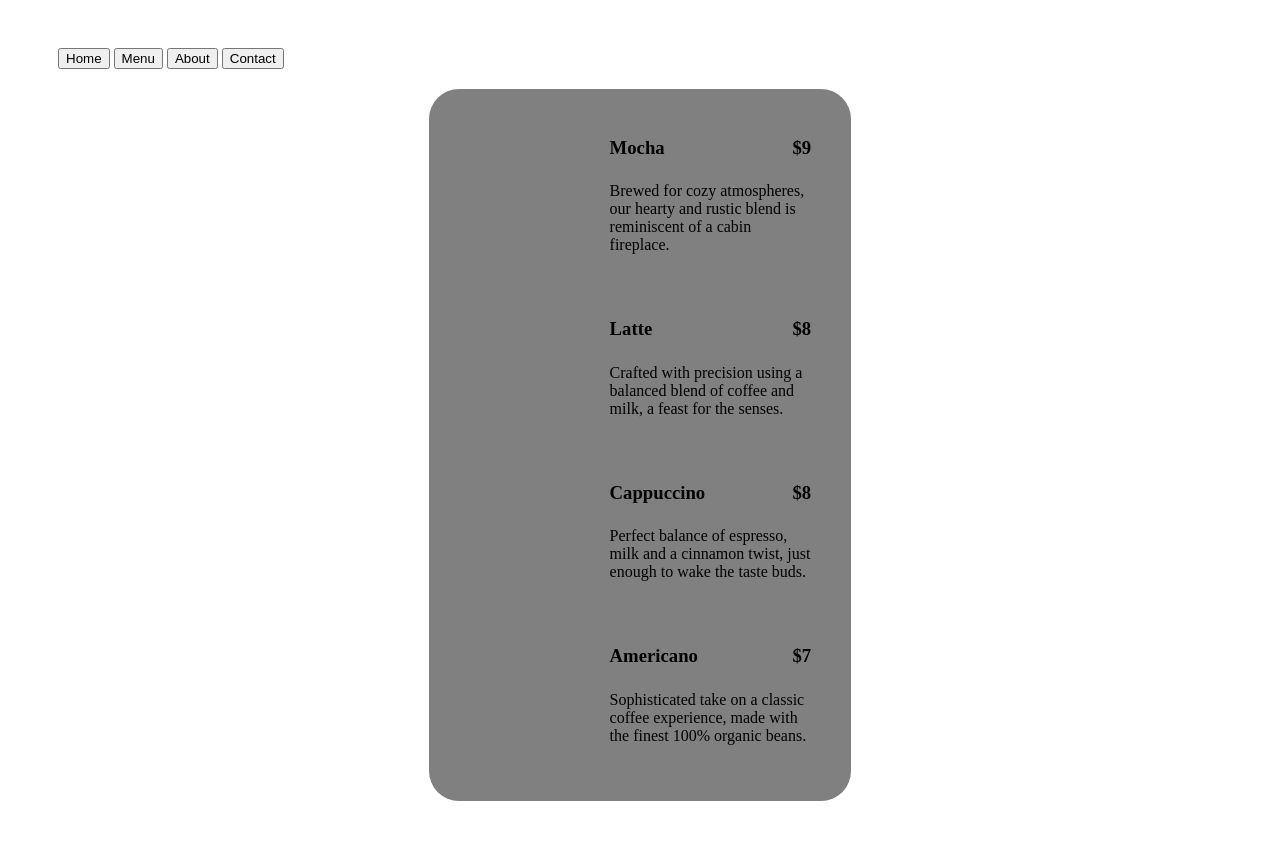
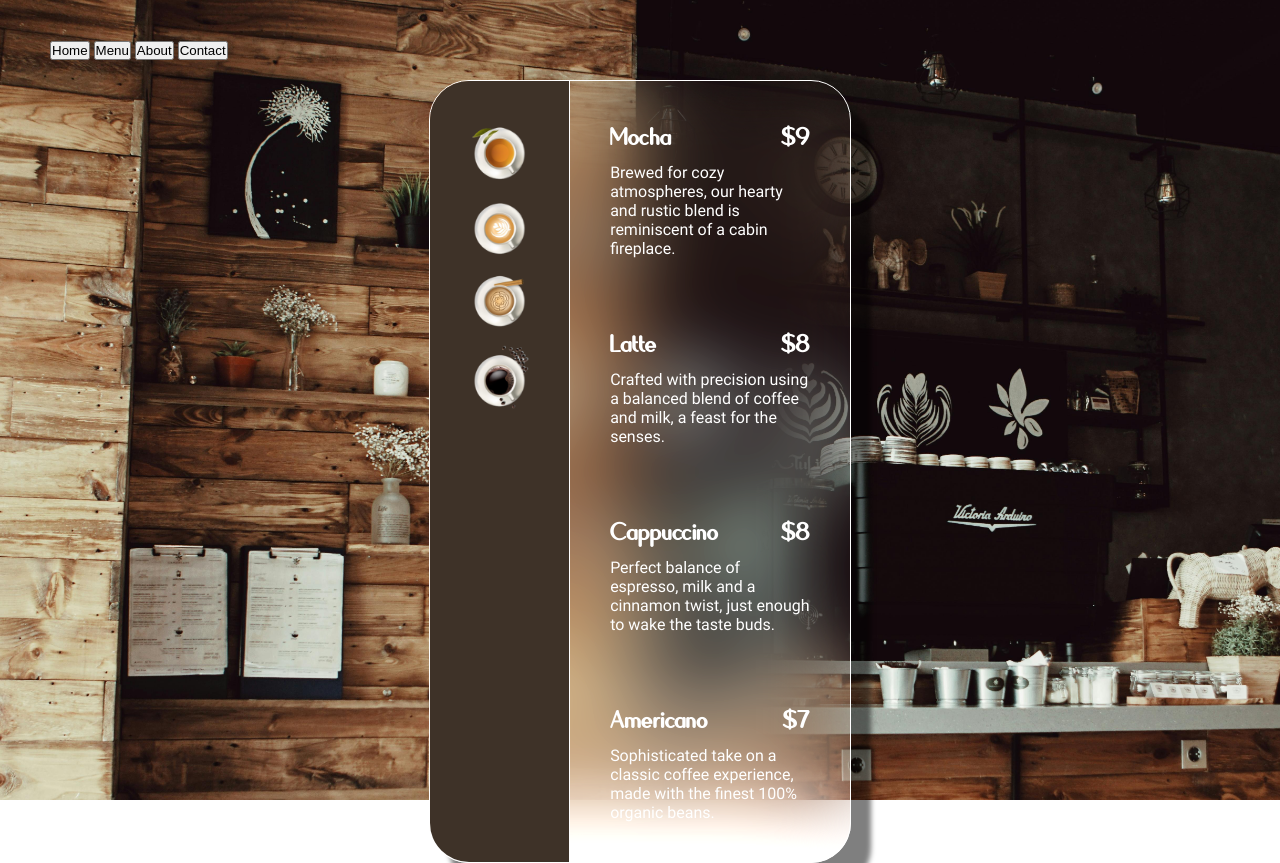
Before and after one commit to vespucchi/restaurant, a website built with webpack: page src/index.html in a window 1280 px wide. Before the commit the page ends 816 px from the top, so only its background shows below. Built offline with nearby package versions, Linux system fonts and the light colour scheme.

Commit message:
Style menu model

```diff
--- a/src/index-style.css
+++ b/src/index-style.css
@@ -1,4 +1,43 @@
+* {
+    margin: 0;
+    padding: 0;
+}
+
+@font-face {
+    font-family: 'Sundaycoffee';
+    src: url('./Sundaycoffee.ttf') format(truetype);
+}
+
+@font-face {
+    font-family: 'Quesha';
+    src: url('./Quesha.ttf') format(truetype);
+}
+
+@font-face {
+    font-family: 'Roboto';
+    src: url('./Roboto.ttf') format(truetype);
+}
+
+:root {
+    color: var(--white-color);
+    font-family: 'Roboto';
+    font-size: 16px;
+
+    /* HSL colors pallete */
+    --ash-color: hsla(68, 8%, 62%, 0.8);
+    --licor-color: hsla(23, 16%, 10%, 1);
+    --coffee-color: hsla(25, 38%, 36%, 1);
+    --khaki-color: hsla(39, 31%, 64%, 1);
+    --dyke-color: hsla(27, 22%, 20%, 1);
+    --white-color: #FFFFFF;
+
+    --border-radius: 30px;
+}
+
 body {
+    background-image: url('./background.jpg');
+    background-repeat: no-repeat;
+    background-size: cover;
     box-sizing: border-box;
     height: 100vh;
     display: flex;
@@ -10,3 +49,8 @@ body {
 header {
     height: 15vh;
 }
+
+h3 {
+    font-family: 'Quesha';
+    font-size: 2rem;
+}
--- a/src/menu-load.js
+++ b/src/menu-load.js
@@ -1,11 +1,17 @@
 import './menu-style.css';
 
 export default function loadMenuContent() {
+    const body = document.querySelector('body');
     const main = document.querySelector('main');
     const section = document.createElement('section');
+    const left = document.createElement('div');
+    const right = document.createElement('div');
 
+    body.classList.add('menu');
     main.classList.add('menu');
     section.classList.add('menu');
+    left.classList.add('left');
+    right.classList.add('right');
 
     const titleArray = [
         'Mocha',
@@ -24,35 +30,29 @@ export default function loadMenuContent() {
     ]
 
     for(let i = 0; i < 4; i++) {
-        const div1 = document.createElement('div');
-        const image = document.createElement('image');
-
-        div1.classList.add('first-col');
-        div1.append(image);
-
-        const div2 = document.createElement('div');
-        const titleBox = document.createElement('div');
+        const infoDiv = document.createElement('div');
+        const titleDiv = document.createElement('div');
         const title = document.createElement('h3');
         const price = document.createElement('h3');
-        const descBox = document.createElement('div');
         const desc = document.createElement('p');
+        const image = document.createElement('img');
 
-        div2.classList.add('second-col');
+        infoDiv.classList.add('coffee-info');
+        titleDiv.classList.add('coffee-title');
+        image.classList.add('mugs');
 
-        titleBox.classList.add('title-box');
         title.textContent = titleArray[i];
         price.textContent = priceArray[i];
-        titleBox.append(title, price);
+        desc.textContent = descArray[i];
+        image.src = `../src/coffe-mugs (${i + 1}).png`;
 
-        descBox.classList.add('desc-box');
-        desc.textContent = descArray[i];
-        descBox.append(desc);
-
-        div2.append(titleBox, descBox);
-        section.append(div1, div2);
+        titleDiv.append(title, price);
+        infoDiv.append(titleDiv, desc);
+        right.append(infoDiv);
+        left.append(image);
+        section.append(left, right);
         main.append(section);
     }
 
-
     return main;
 }
--- a/src/menu-style.css
+++ b/src/menu-style.css
@@ -5,14 +5,28 @@ main.menu {
 }
 
 section.menu {
+    backdrop-filter: blur(40px) brightness(1.15);
     width: 33vw;
     display: grid;
     grid-template-columns: 1fr 2fr;
-    gap: 40px;
-    background-color: grey;
-    padding: 40px 40px;
     box-sizing: border-box;
-    border-radius: 30px;
+    overflow: hidden;
+    border: 1px var(--white-color) solid;
+    border-radius: 40px;
+    box-shadow: rgba(0, 0, 0, .5) 20px 25px 5px;
+    animation: .3s ease-out 0s 1 moveup;
+}
+
+@keyframes moveup {
+    0% {
+        transform: translateY(10%) scale(0.9);
+        opacity: 0;
+    }
+
+    100% {
+        transform: translateY(0) scale(1);
+        opacity: 1;
+    }
 }
 
 .title-box {
@@ -20,3 +34,38 @@ section.menu {
     justify-content: space-between;
     line-height: 0;
 }
+
+.left, .right {
+    padding: 40px 40px;
+}
+
+.left {
+    background-color: var(--dyke-color);
+    border-right: 1px var(--white-color) solid;
+    display: flex;
+    flex-direction: column;
+    gap: 10px;
+}
+
+.right {
+    display: flex;
+    flex-direction: column;
+    align-items: center;
+    justify-content: center;
+    gap: 70px;
+}
+
+.coffee-info {
+    display: flex;
+    flex-direction: column;
+    gap: 10px;
+}
+
+.coffee-title {
+    display: flex;
+    justify-content: space-between;
+}
+
+img.mugs {
+    max-width: 100%;
+}
```
Also changed, not shown: src/Dosis.ttf (added), src/Quesha.ttf (added), src/Roboto.ttf (added), src/Sundaycoffee.ttf (added), src/background.jpg (added), src/coffe-mugs (1).png (added), src/coffe-mugs (2).png (added), src/coffe-mugs (3).png (added), src/coffe-mugs (4).png (added).
